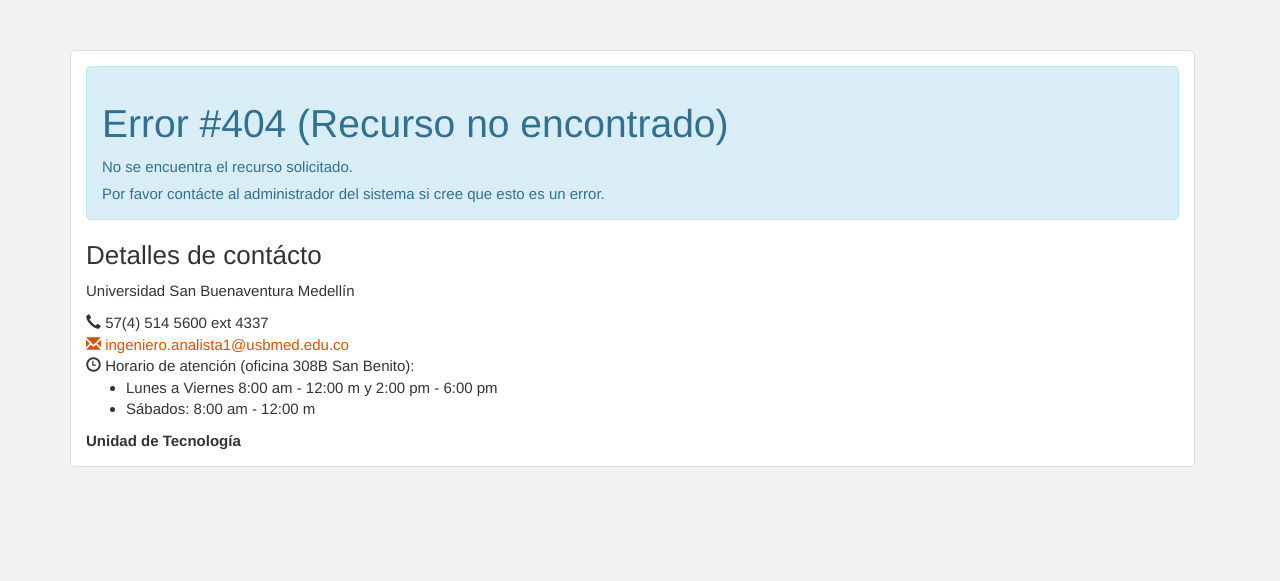
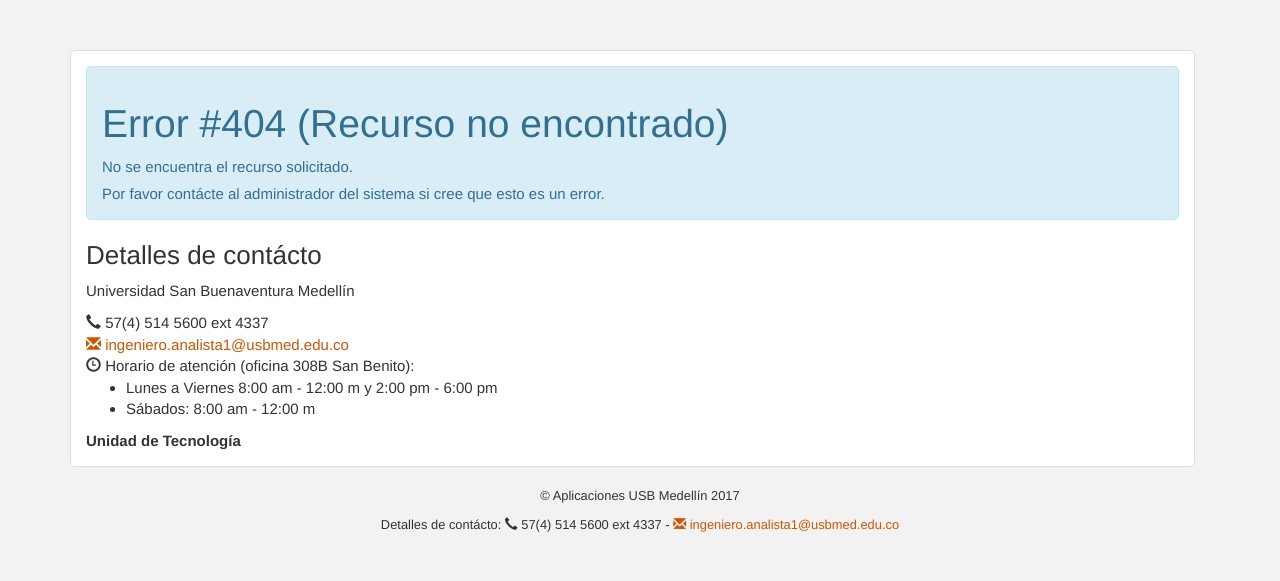
Before and after one commit to jdgonzalez907/usbmed, a PHP site: page /footer in a window 1280 px wide. Shown: the top 581 px of the page. Run offline with PHP 8.4, Linux system fonts and the light colour scheme; some libraries are stand-ins or nearby versions.

Commit message:
Representante

```diff
--- a/application/View/_templates/login/footer.php
+++ b/application/View/_templates/login/footer.php
@@ -1,6 +1,21 @@
                 </div>
             </div>
         </div>
+
+        <footer class="small">
+            <div class="container">
+                <div class="row">
+                    <div class="col-sm-6 col-sm-offset-3 text-center">
+                        <p>© Aplicaciones USB Medellín <?= date('Y') ?></p>
+                        <p>
+                            Detalles de contácto:
+                            <span class="glyphicon glyphicon-earphone"></span>  57(4) 514 5600 ext 4337 -
+                            <a href="mailto:ingeniero.analista1@usbmed.edu.co"><span class="glyphicon glyphicon-envelope"></span> ingeniero.analista1@usbmed.edu.co</a>
+                        </p>
+                    </div>
+                </div>
+            </div>
+        </footer>
 
         <!-- jQuery (necessary for Bootstrap's JavaScript plugins) -->
         <script src="https://ajax.googleapis.com/ajax/libs/jquery/1.12.4/jquery.min.js"></script>
--- a/public/css/sitio.css
+++ b/public/css/sitio.css
@@ -105,7 +105,7 @@ table.dataTable {
 }
 
 .well-bienvenida {
-    margin-top: -52.5px;
+    margin-top: -55px;
     background-color: #bdc3c7;
     border: 1px solid transparent;
 }
```
Also changed, not shown: application/View/_templates/default/footer.php (+15 -0 lines), application/View/_templates/menu_top/footer.php (+15 -0 lines).
